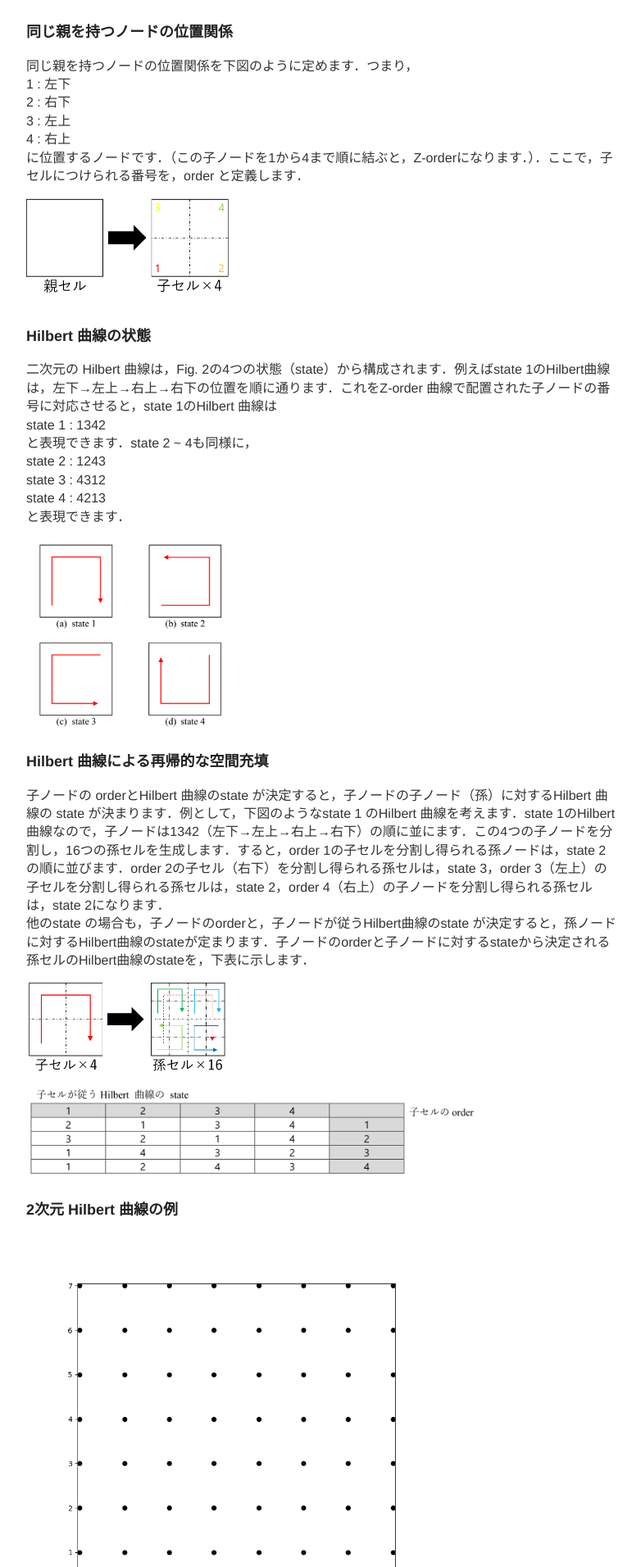
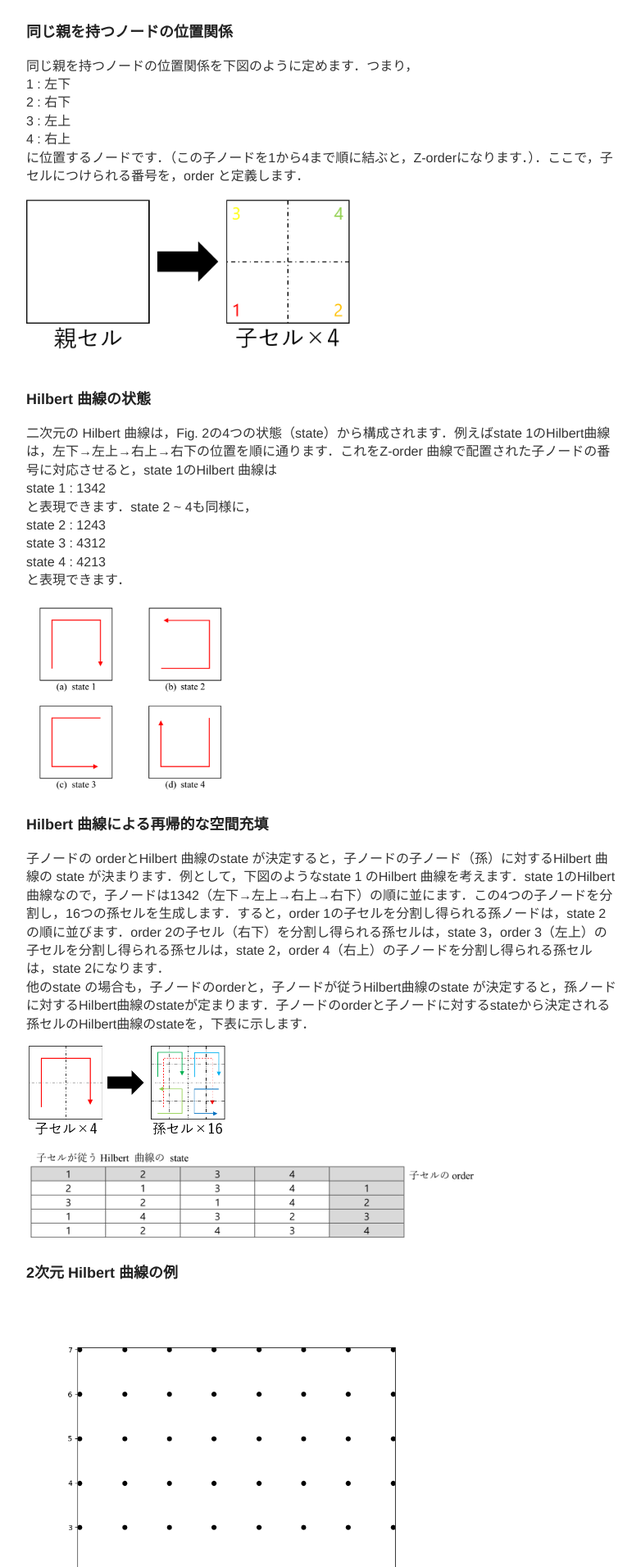
Before and after one commit to KeisukeSUGAYA/KeisukeSUGAYA.github.io, a Jekyll site: the page built from _posts/2019-11-22-HilbertCurve.md, in a window 1280 px wide. Shown: the part 649-2561 px from the top of the page at 82% size, without its empty margins (248-1030 px from the left). Built offline with Jekyll 4.4.1, drawn with Linux system fonts in a browser that asks for light colours.

Commit message:
[bug fix]

```diff
--- a/_posts/2019-11-22-HilbertCurve.md
+++ b/_posts/2019-11-22-HilbertCurve.md
@@ -26,7 +26,7 @@
 4 : 右上
 に位置するノードです．（この子ノードを1から4まで順に結ぶと，Z-orderになります．）．ここで，子セルにつけられる番号を，order と定義します．
 
-<img src="{{ site.baseurl }}/images/2019-11-22-figure/fig1.png" width=250/>
+<img src="{{ site.baseurl }}/images/2019-11-22-figure/fig1.png" style="width: 400px;"/>
 
 ### Hilbert 曲線の状態
 二次元の Hilbert 曲線は，Fig. 2の4つの状態（state）から構成されます．例えばstate 1のHilbert曲線は，左下→左上→右上→右下の位置を順に通ります．これをZ-order 曲線で配置された子ノードの番号に対応させると，state 1のHilbert 曲線は
@@ -37,19 +37,19 @@
 state 4 : 4213
 と表現できます．
 
-<img src="https://github.com/KeisukeSUGAYA/KeisukeSUGAYA.github.io/blob/master/images/2019-11-22-figure/fig2.png" width=250>
+<img src="{{ site.baseurl }}/images/2019-11-22-figure/fig2.png" width=250/>
 
 
 ### Hilbert 曲線による再帰的な空間充填
 子ノードの orderとHilbert 曲線のstate が決定すると，子ノードの子ノード（孫）に対するHilbert 曲線の state が決まります．例として，下図のようなstate 1 のHilbert 曲線を考えます．state 1のHilbert 曲線なので，子ノードは1342（左下→左上→右上→右下）の順に並にます．この4つの子ノードを分割し，16つの孫セルを生成します．すると，order 1の子セルを分割し得られる孫ノードは，state 2の順に並びます．order 2の子セル（右下）を分割し得られる孫セルは，state 3，order 3（左上）の子セルを分割し得られる孫セルは，state 2，order 4（右上）の子ノードを分割し得られる孫セルは，state 2になります．
 他のstate の場合も，子ノードのorderと，子ノードが従うHilbert曲線のstate が決定すると，孫ノードに対するHilbert曲線のstateが定まります．子ノードのorderと子ノードに対するstateから決定される孫セルのHilbert曲線のstateを，下表に示します．
 
-<img src="https://github.com/KeisukeSUGAYA/KeisukeSUGAYA.github.io/blob/master/images/2019-11-22-figure/fig3.png" width=250>
-<img src="https://github.com/KeisukeSUGAYA/KeisukeSUGAYA.github.io/blob/master/images/2019-11-22-figure/table1.png" width=550>
+<img src="{{ site.baseurl }}/images/2019-11-22-figure/fig3.png" width=250/>
+<img src="{{ site.baseurl }}/images/2019-11-22-figure/table1.png" width=550/>
 
 
 ### 2次元 Hilbert 曲線の例
-<img src="https://github.com/KeisukeSUGAYA/KeisukeSUGAYA.github.io/blob/master/images/2019-11-22-figure/fig4.gif" width=500>
+<img src="{{ site.baseurl }}/images/2019-11-22-figure/fig4.gif" width=500/>
 
 ## 3次元での Hilbert 曲線
 ### 同じ親を持つノードの位置関係
@@ -64,7 +64,7 @@
 8 : 右　奥　　上
 とします．
 
-<img src="https://github.com/KeisukeSUGAYA/KeisukeSUGAYA.github.io/blob/master/images/2019-11-22-figure/fig5.png" width=250>
+<img src="{{ site.baseurl }}/images/2019-11-22-figure/fig5.png" width=250/>
 
 ### Hilbert 曲線の状態
 三次元の Hilbert 曲線は，12つのstateから構成されます．Z-order 曲線で配置された子ノードの番号に対応させると，
@@ -82,18 +82,18 @@
 state 12 : 48621573
 と表現できます．
 
-<img src="https://github.com/KeisukeSUGAYA/KeisukeSUGAYA.github.io/blob/master/images/2019-11-22-figure/fig6.png" width=500>
+<img src="{{ site.baseurl }}/images/2019-11-22-figure/fig6.png" width=500/>
 
 
 ### Hilbert 曲線による再帰的な空間充填
 order と state の関係は下表です．
 
-<img src="https://github.com/KeisukeSUGAYA/KeisukeSUGAYA.github.io/blob/master/images/2019-11-22-figure/table2.png" width=550>
+<img src="{{ site.baseurl }}/images/2019-11-22-figure/table2.png" width=550/>
 
 
 ### 3次元 Hilbert 曲線の例
 
-<img src="https://github.com/KeisukeSUGAYA/KeisukeSUGAYA.github.io/blob/master/images/2019-11-22-figure/fig7.svg" width=550>
+<img src="{{ site.baseurl }}/images/2019-11-22-figure/fig7.svg" width=550/>
 
 ## 参考文献
 本稿を作成するために，以下を参考にしました．
```
